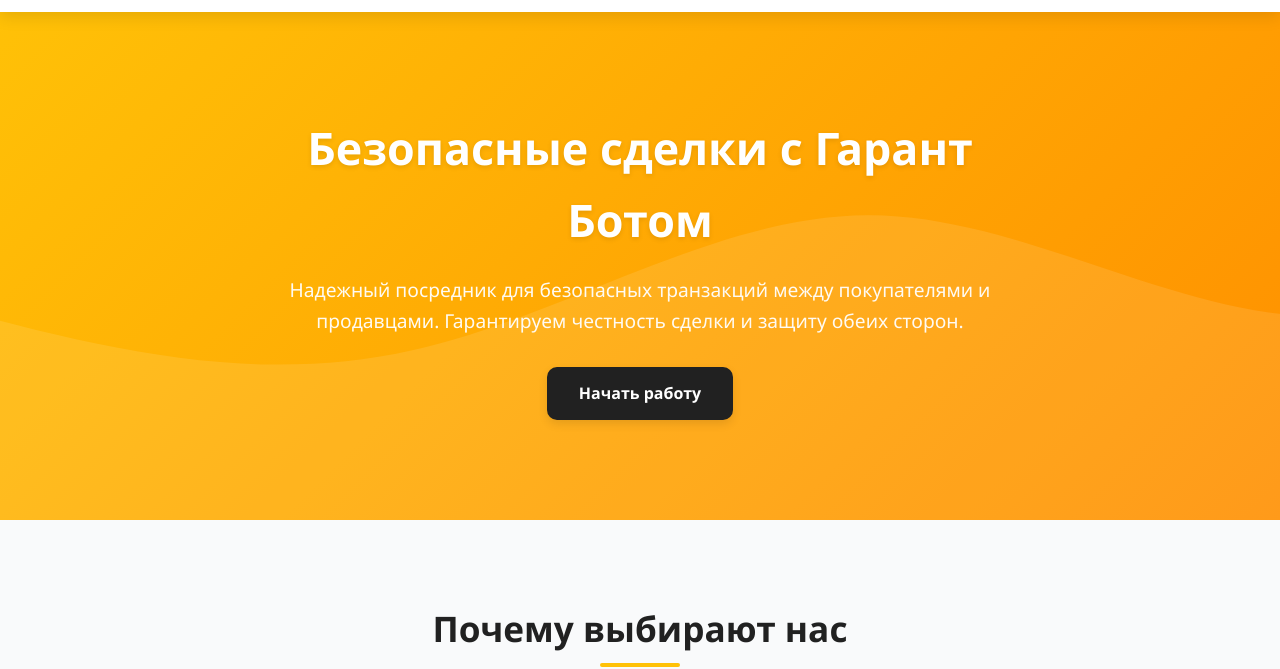
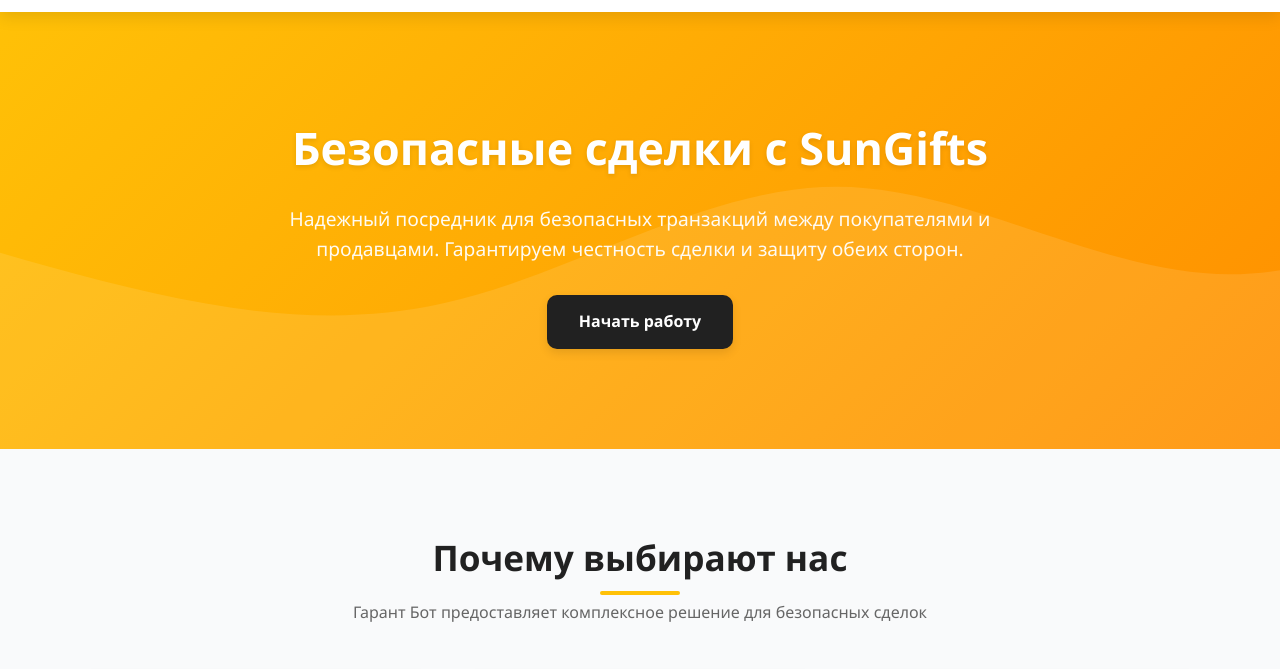
Before and after one commit to Barizhka/SunGift, a plain HTML site: page index.html in a window 1280 px wide. Shown: the part 64-733 px from the top of the page. Drawn offline with Linux system fonts and the light colour scheme.

Commit message:
Update index.html

```diff
--- a/index.html
+++ b/index.html
@@ -3,7 +3,7 @@
 <head>
     <meta charset="UTF-8">
     <meta name="viewport" content="width=device-width, initial-scale=1.0">
-    <title>Гарант Бот - Безопасные сделки</title>
+    <title>SunGifts - Безопасные сделки</title>
     <link rel="stylesheet" href="https://cdnjs.cloudflare.com/ajax/libs/font-awesome/6.4.0/css/all.min.css">
     <style>
         :root {
@@ -595,9 +595,9 @@
     <section class="hero">
         <div class="container">
             <div class="hero-content">
-                <h1>Безопасные сделки с Гарант Ботом</h1>
+                <h1>Безопасные сделки с SunGifts</h1>
                 <p>Надежный посредник для безопасных транзакций между покупателями и продавцами. Гарантируем честность сделки и защиту обеих сторон.</p>
-                <a href="#" class="btn btn-primary">Начать работу</a>
+                <a href="https://t.me/kuper_dostavka" class="btn btn-primary">Начать работу</a>
             </div>
         </div>
     </section>
```
